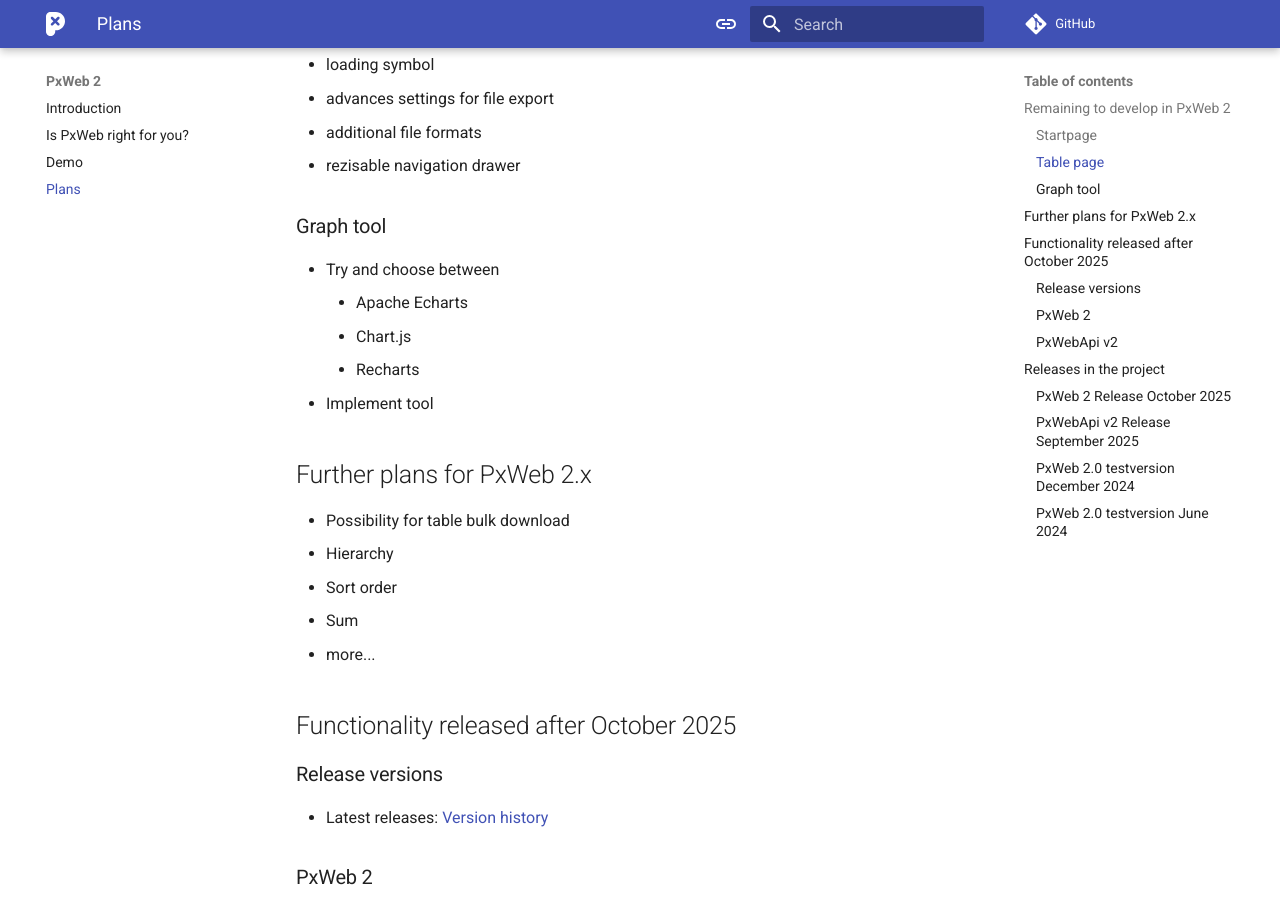
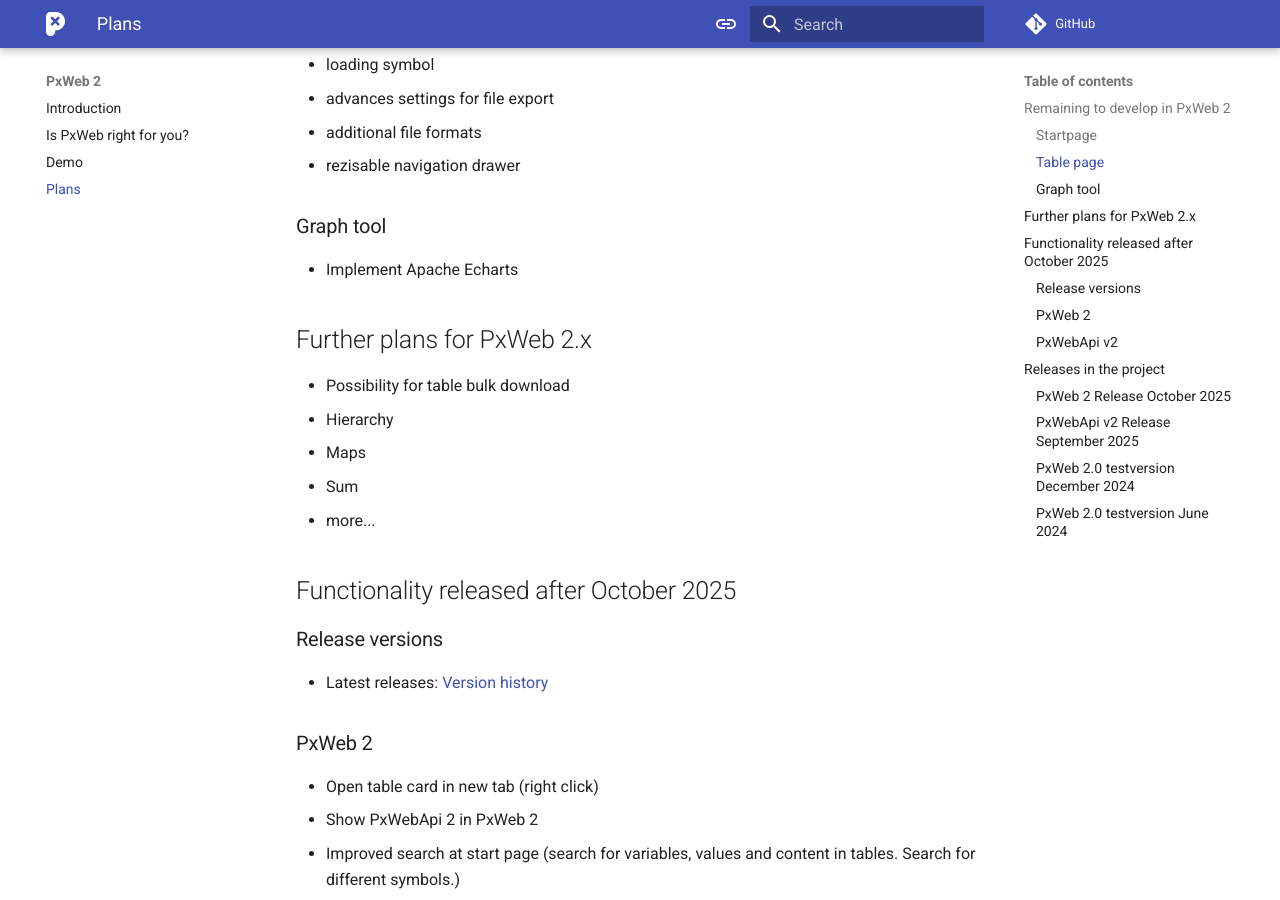
Before and after one commit to PxTools/pxtools.github.io, an MkDocs documentation site: the page built from docs/PxWeb2/project/plans.md, in a window 1280 px wide and 900 px high, scrolled down 779 px. Built offline with MkDocs 1.6.1 and Material for MkDocs 9.7.7, drawn with Linux system fonts in a browser that asks for light colours; comment, search, counter and statistics services are not loaded.

Commit message:
Update plans.md

```diff
--- a/docs/PxWeb2/project/plans.md
+++ b/docs/PxWeb2/project/plans.md
@@ -24,16 +24,12 @@
   - rezisable navigation drawer
 
 ### Graph tool
- - Try and choose between
-    - Apache Echarts
-    - Chart.js
-    - Recharts
-- Implement tool
+- Implement Apache Echarts
 
 ## Further plans for PxWeb 2.x
 - Possibility for table bulk download
 - Hierarchy
-- Sort order
+- Maps
 - Sum
 - more...
 
```
